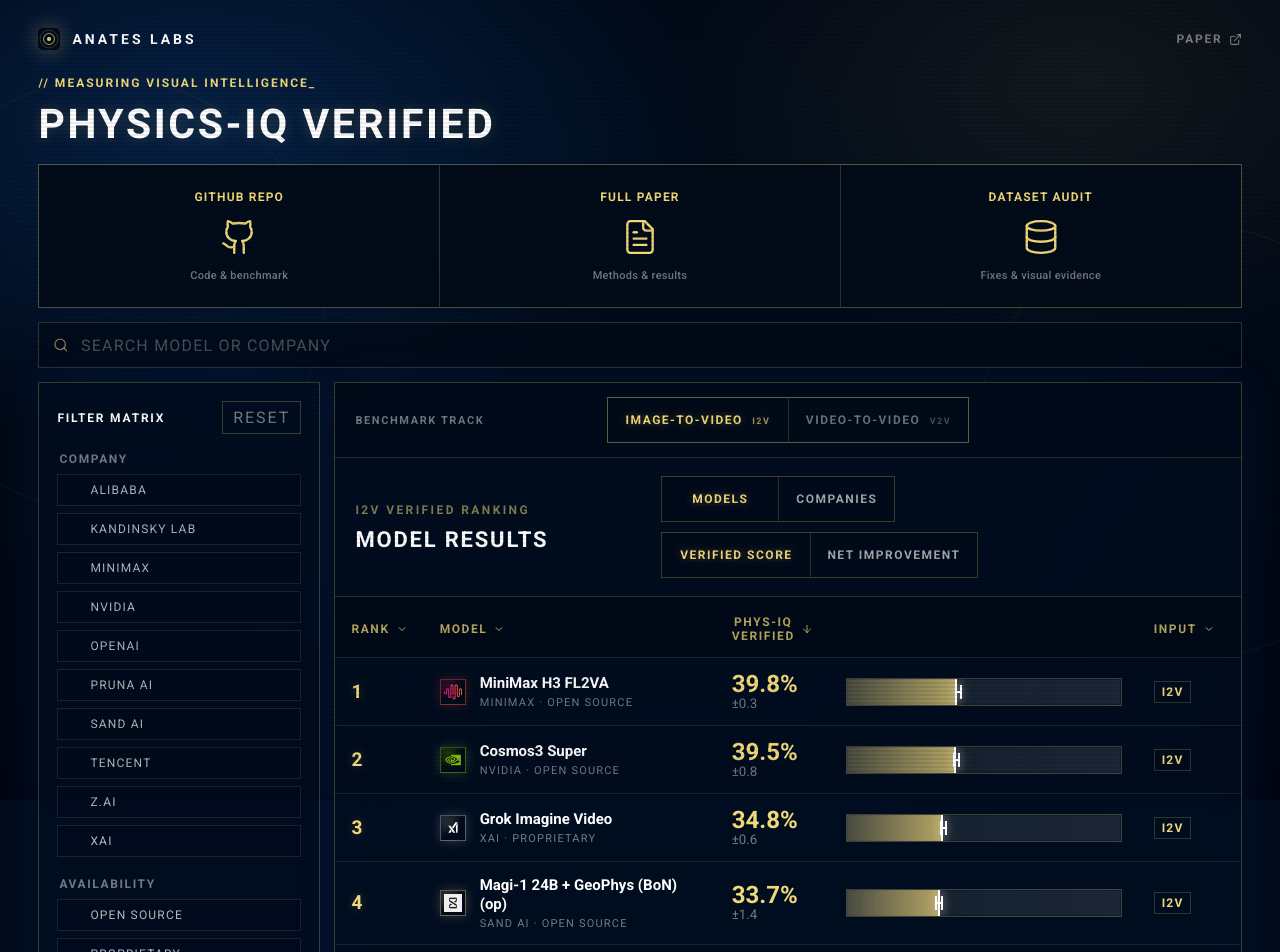
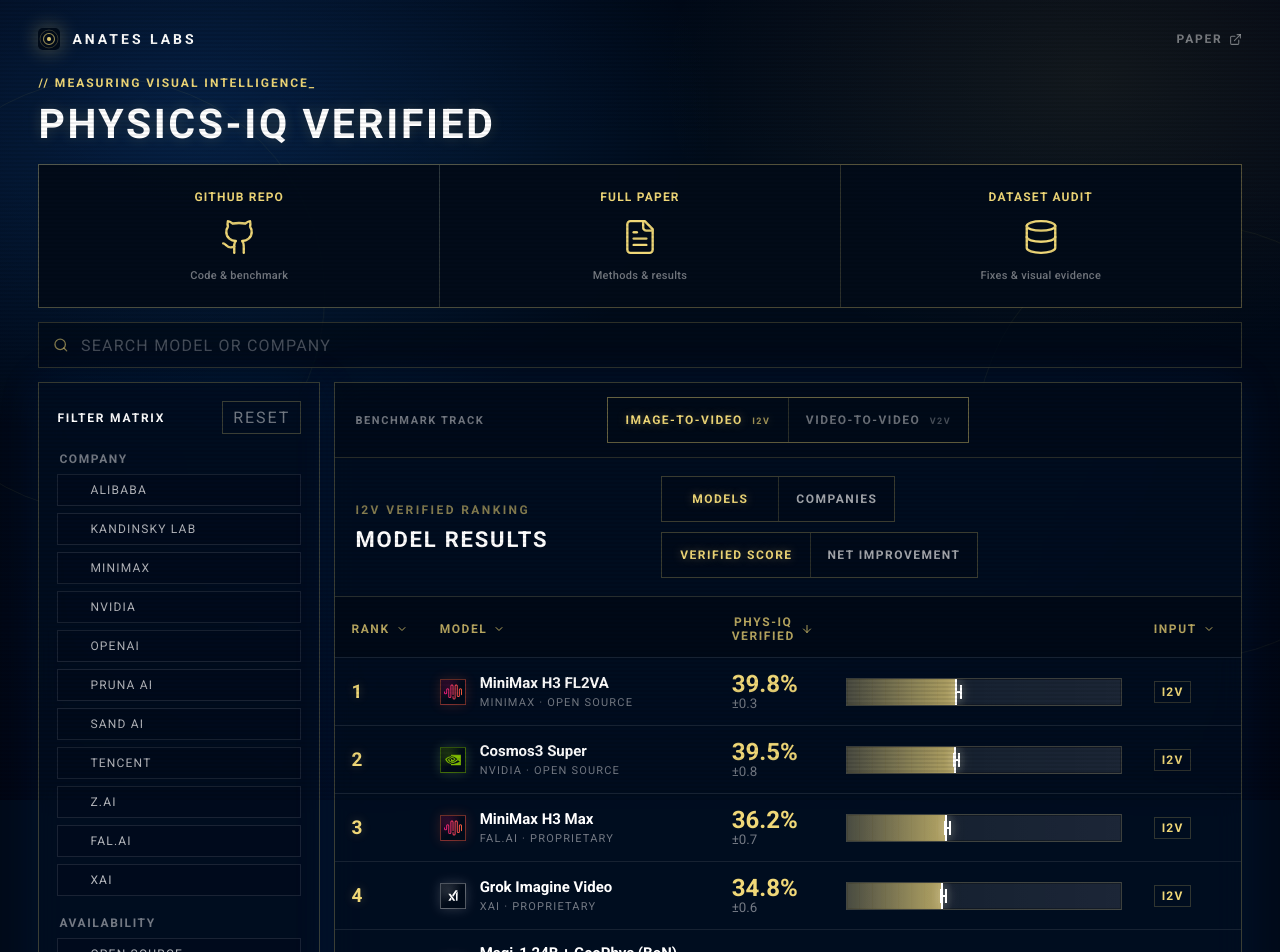
Before and after one commit to tuliti/mariana, a Next.js app: page / in a window 1280 px wide. Shown: the top 952 px of the page. Built offline with nearby package versions, Linux system fonts and the light colour scheme.

Commit message:
Add MiniMax H3 Max benchmark result

```diff
--- a/app/page.tsx
+++ b/app/page.tsx
@@ -176,6 +176,21 @@
     llmCost: 0.101,
     costBasis:
       "$3.25/H100-hour; measured 4 H100 GPUs × 98 s per generation; $0.101 Claude Opus prompt cost assumed equal to Cosmos3 Super"
+  },
+  {
+    submissionId: "minimax-h3-max-i2v-bpp-opus-balanced",
+    label: "MiniMax H3 Max",
+    text: true,
+    v2v: false,
+    i2v: true,
+    size: "33B",
+    fps: 24,
+    resolution: "1344x768",
+    seedControl: true,
+    price: 0.4,
+    llmCost: 0.101,
+    costBasis:
+      "$0.08/second fal.ai API price × 5 seconds; $0.101 prompt cost assumed equal to MiniMax H3 FL2VA and Cosmos3 Super"
   },
   {
     submissionId: "kandinsky-wm-10-general-physics",
@@ -866,7 +881,7 @@
                       </span>
                       <span className="breakdown-score">
                         {formatScore(score.mean)}
-                        <small>±{formatScore(score.std)}</small>
+                        {score.std !== undefined && <small>±{formatScore(score.std)}</small>}
                       </span>
                     </li>
                   );
@@ -1058,6 +1073,7 @@
     "sand ai": "/icons/sand-ai.png",
     "magi": "/icons/magi.png",
     "minimax": "/icons/minimax.svg",
+    "fal.ai": "/icons/minimax.svg",
     "kandinsky": "/icons/kandinsky.svg",
     "kandinsky lab": "/icons/kandinsky.svg"
   };
@@ -1108,6 +1124,11 @@
       border: "rgba(240, 216, 120, 0.38)"
     },
     "minimax": {
+      color: "rgba(254, 96, 60, 0.98)",
+      bg: "rgba(226, 22, 126, 0.15)",
+      border: "rgba(254, 96, 60, 0.42)"
+    },
+    "fal.ai": {
       color: "rgba(254, 96, 60, 0.98)",
       bg: "rgba(226, 22, 126, 0.15)",
       border: "rgba(254, 96, 60, 0.42)"
--- a/data/submissions.ts
+++ b/data/submissions.ts
@@ -5,6 +5,11 @@
 export type MetricScore = {
   mean: number;
   std: number;
+};
+
+export type MetricComponent = {
+  mean: number;
+  std?: number;
 };
 
 export type Submission = {
@@ -21,10 +26,10 @@
   runs?: number[];
   metrics: {
     physIq: MetricScore;
-    sp?: MetricScore;
-    st?: MetricScore;
-    ws?: MetricScore;
-    mse?: MetricScore;
+    sp?: MetricComponent;
+    st?: MetricComponent;
+    ws?: MetricComponent;
+    mse?: MetricComponent;
   };
 };
 
@@ -37,6 +42,26 @@
 } as const;
 
 export const submissions: Submission[] = [
+  {
+    id: "minimax-h3-max-i2v-bpp-opus-balanced",
+    model: "MiniMax H3 Max",
+    modelIdentifier: "minimax/h3-max/image-to-video",
+    sourceUrl: "https://fal.ai/models/minimax/h3-max/image-to-video",
+    inputType: "i2v",
+    protocol: "BPP",
+    dateAdded: "2026-08-27",
+    company: "fal.ai",
+    availability: "Proprietary",
+    llmSupported: "Yes",
+    runs: [35.4, 36.91, 36.57, 35.94],
+    metrics: {
+      physIq: { mean: 36.21, std: 0.67 },
+      sp: { mean: 54.9 },
+      st: { mean: 24.5 },
+      ws: { mean: 38.19 },
+      mse: { mean: 27.23 }
+    }
+  },
   {
     id: "minimax-h3-fl2va-bpp-opus",
     model: "MiniMax H3 FL2VA",
```
Also changed, not shown: 1 other file (tests, documents, lock files or other folders).
